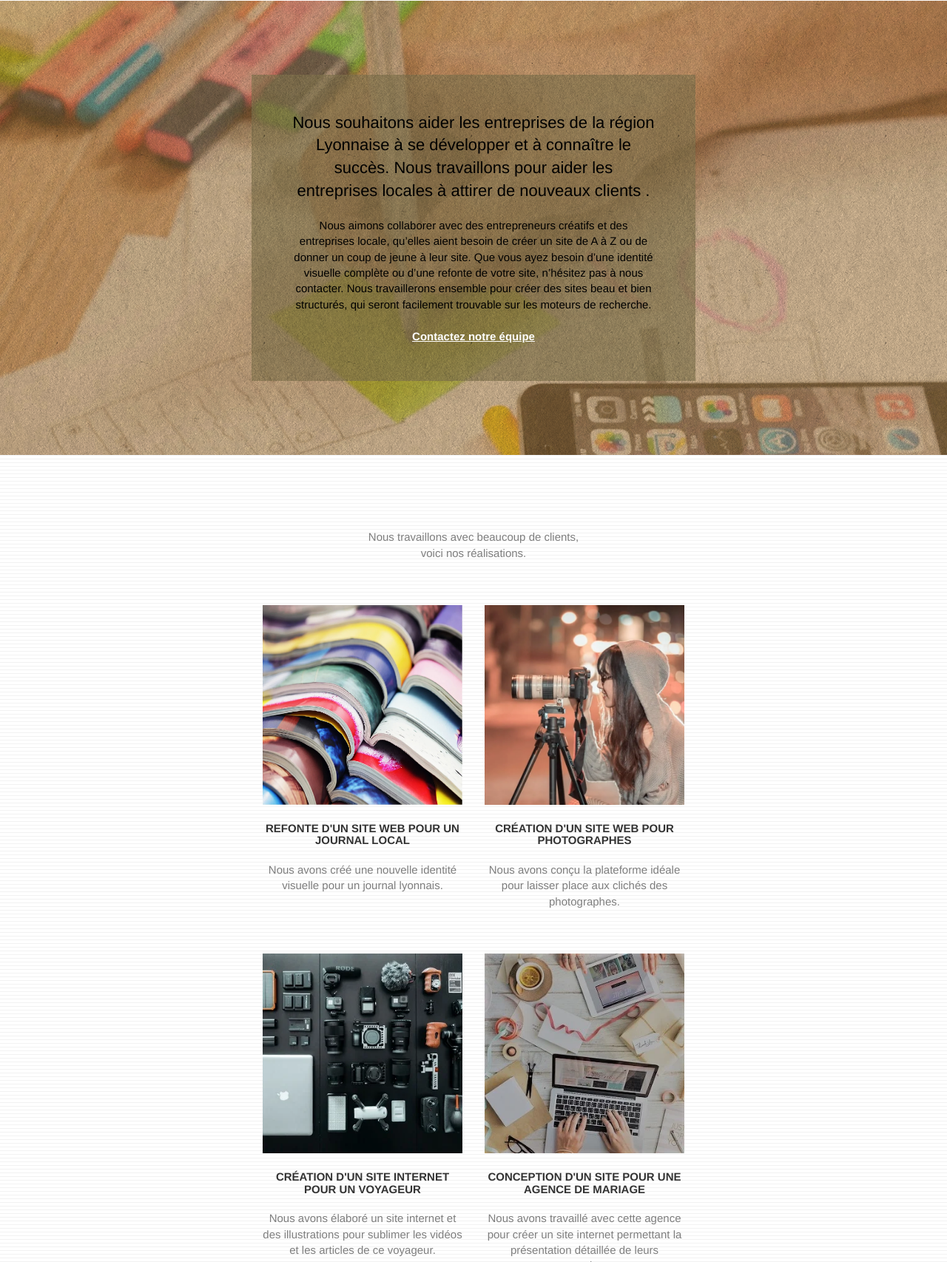
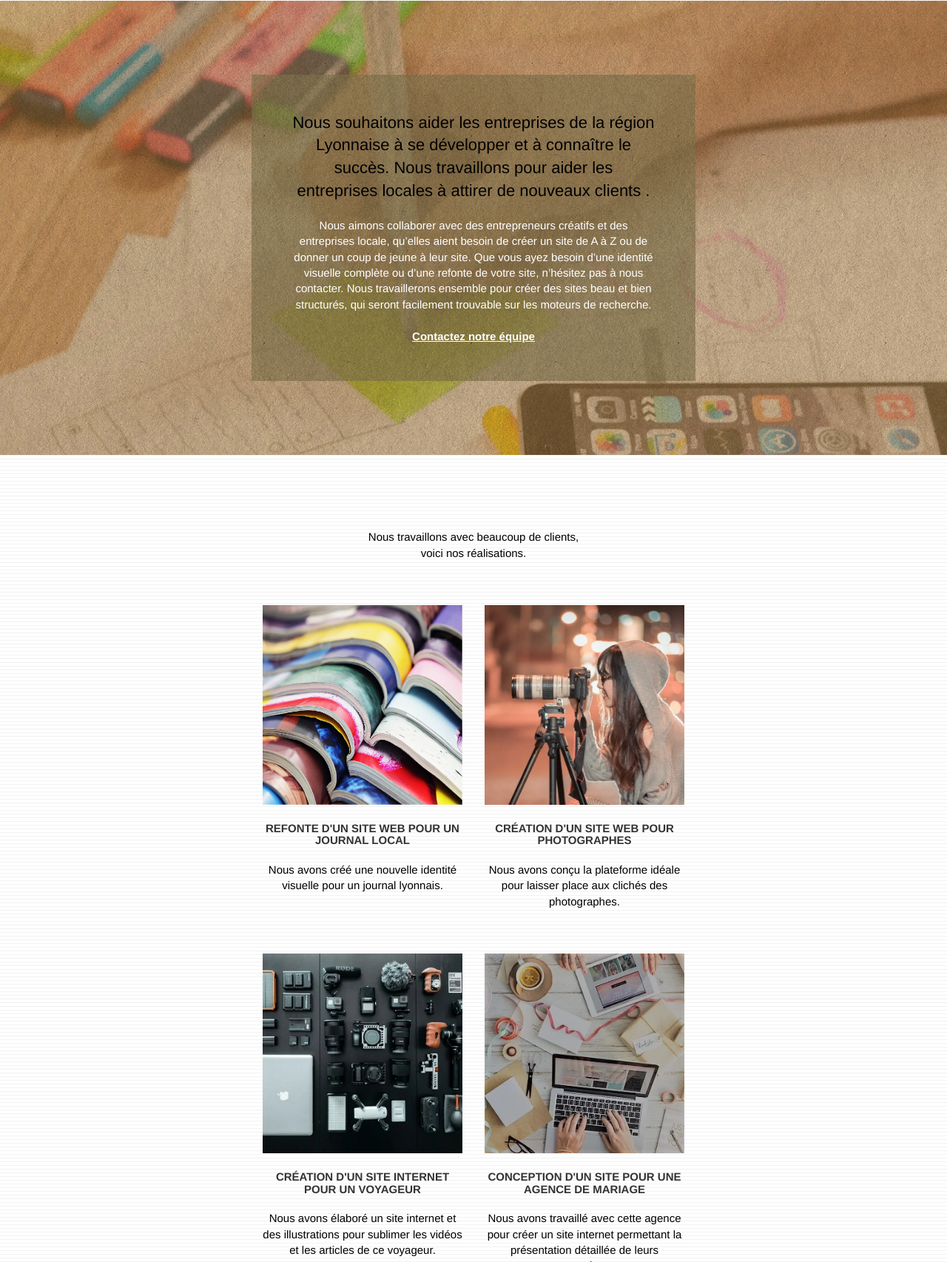
Before and after one commit to sami081/La-chouette-agence, a plain HTML site: page index.html in a window 1280 px wide. Shown: the part 1094-2800 px from the top of the page at 74% size. Drawn offline with Linux system fonts and the light colour scheme.

Commit message:
modified color police

```diff
--- a/index.html
+++ b/index.html
@@ -154,7 +154,7 @@
 			<div class="container bloc-lg">
 				<div class="row">
 					<div class="col-sm-12 text-center">
-						<p>Nous travaillons avec beaucoup de clients, <br> voici nos réalisations.</p>
+						<p class="text">Nous travaillons avec beaucoup de clients, <br> voici nos réalisations.</p>
 					</div>
 				</div>
 				<div class="row tight-width-whitespace portfolio-row">
@@ -166,7 +166,7 @@
 						<h3 class="mg-md text-center">
 							Refonte d'un site web pour un journal local
 						</h3>
-						<p class="text-center">
+						<p class="text">
 							Nous avons créé une nouvelle identité visuelle pour un journal lyonnais.
 						</p>
 					</div>
@@ -178,7 +178,7 @@
 						<h3 class="mg-md text-center">
 							Création d'un site web pour photographes
 						</h3>
-						<p class="text-center">
+						<p class="text">
 							Nous avons conçu la plateforme idéale pour laisser place aux clichés des photographes.
 						</p>
 					</div>
@@ -192,7 +192,7 @@
 						<h3 class="mg-md text-center">
 							Création d'un site internet pour un voyageur
 						</h3>
-						<p class="text-center">
+						<p class="text">
 							Nous avons élaboré un site internet et des illustrations pour sublimer les vidéos et les articles de ce
 							voyageur.
 						</p>
@@ -205,7 +205,7 @@
 						<h3 class="mg-md text-center">
 							Conception d'un site pour une agence de mariage
 						</h3>
-						<p class="text-center">
+						<p class="text">
 							Nous avons travaillé avec cette agence pour créer un site internet permettant la présentation détaillée de
 							leurs prestations.
 						</p>
--- a/style.css
+++ b/style.css
@@ -7,7 +7,7 @@
     align-items: center;
 }
 .col-sm-12>h2 {
-    color: black;
+
 }
 .logo{
     height: 70%;
@@ -27,6 +27,10 @@ footer>.social{
 }
 footer>.text{
     margin-bottom: 10px;
+}
+.text{
+    color: black;
+    text-align: center;
 }
 .menu{
     display: flex;
@@ -759,7 +763,7 @@ h4 {
 }
 
 .white {
-    color: #000!important;
+    color: #FFF!important;
 }
 
 .portfolio-thumb {
@@ -798,7 +802,7 @@ h4 {
 }
 
 .tc-white {
-    color: white;
+    color: black;
 }
 
 .btn-atomic-tangerine {
```
Also changed, not shown: css/bootstrap.css.
